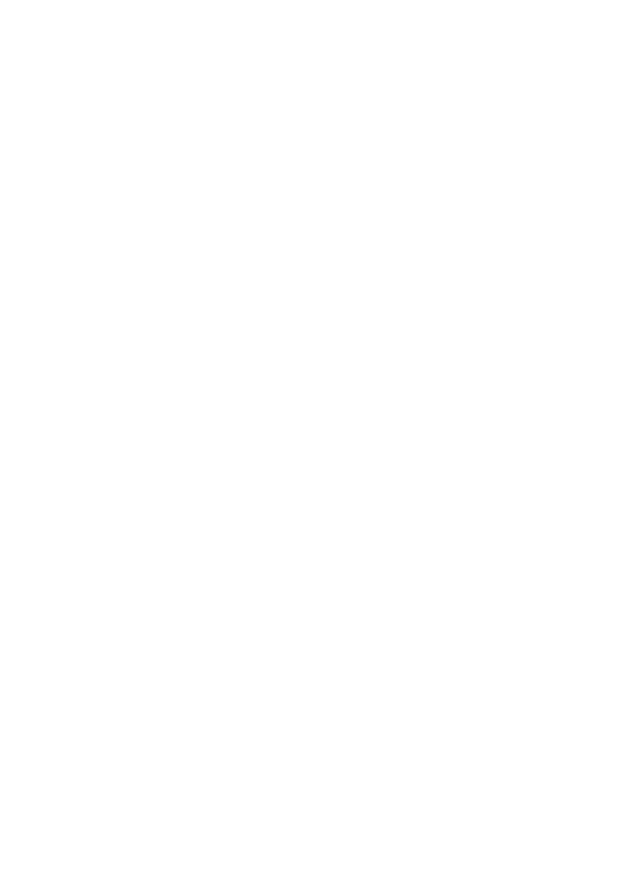
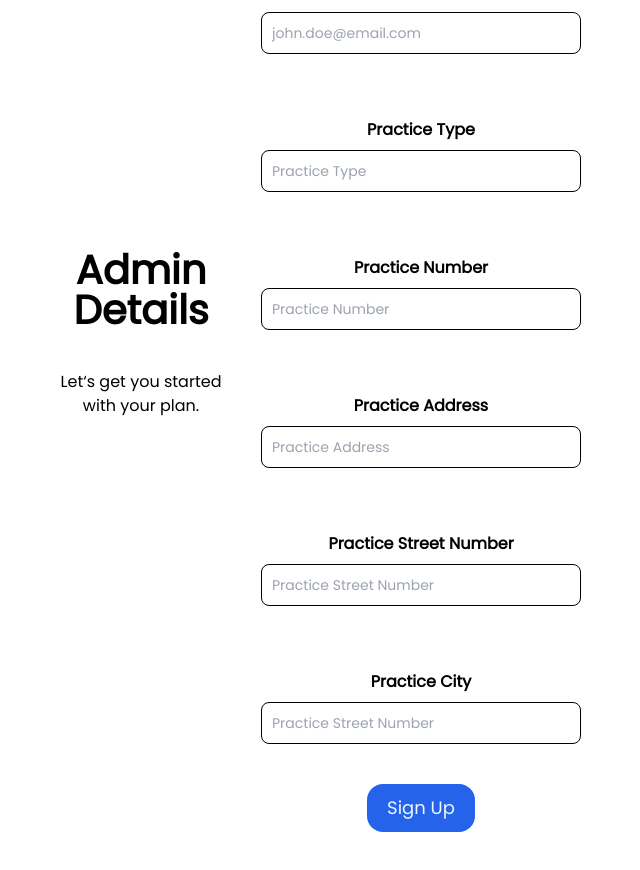
Before and after one commit to Sean-Thomo/ubuntu-health, a Next.js app: page /setup in a window 1280 px wide. Before the commit this address had no page. Shown: the part 428-1298 px from the top of the page, without its empty margins (331-971 px from the left). Before the commit the page ends 800 px from the top, so only its background shows below. Built offline with nearby package versions, Linux system fonts and the light colour scheme.

Commit message:
dummy form

```diff
--- a/app/basic/page.tsx
+++ b/app/basic/page.tsx
@@ -1,6 +1,7 @@
 "use client";
 import React from "react";
 import Navbar from "../components/Navbar";
+import { useRouter } from "next/navigation";
 import {
 	getAuth,
 	signInWithPopup,
@@ -27,6 +28,7 @@ export default function Page() {
 
 	const [loadingGoogle, setLoadingGoogle] = useState(false);
 	const [loading, setLoading] = useState(false);
+	const router = useRouter();
 
 	const handleSignIn = async () => {
 		setLoadingGoogle(true);
@@ -36,7 +38,8 @@ export default function Page() {
 					const credential = GoogleAuthProvider.credentialFromResult(result);
 					const token = credential.accessToken;
 					const user = result.user;
-					console.log(user);
+					toast.success(`Welcome ${user}`);
+					router.push("/setup");
 				})
 				.catch((error) => {
 					toast.error(`Something went wrong ${error.message}`);
@@ -70,10 +73,9 @@ export default function Page() {
 					values.password
 				);
 				const user = userCredential.user;
-				toast.success(`Welcome ${user}`);
+				toast.success(`Welcome to Ubuntu Health`);
 				console.log(`form submit ${user.displayName}`);
-
-				// User signed in successfully, redirect or do something
+				router.push("/setup");
 			} catch (e) {
 				toast.error(`Something went wrong, ${e}.`);
 				console.log(e);
@@ -85,7 +87,7 @@ export default function Page() {
 	});
 
 	return (
-		<div>
+		<div className="flex min-h-screen flex-col items-center px-2 sm:px-24">
 			<Navbar />
 			<div>
 				<form onSubmit={formik.handleSubmit} className="rounded-lg pb-20 px-20">
--- a/app/page.tsx
+++ b/app/page.tsx
@@ -7,7 +7,6 @@ import WaitingList from "./components/WaitingList";
 
 export default function Home() {
 	return (
-		<>
 		<div className="flex min-h-screen flex-col items-center justify-center px-2 sm:px-24">
 			{/* Navbar */}
 			<Navbar />
@@ -27,6 +26,5 @@ export default function Home() {
 			{/* Waing List */}
 			<WaitingList />
 		</div>
-		</>
 	);
 }
--- /dev/null
+++ b/app/setup/page.tsx
@@ -0,0 +1,240 @@
+import Navbar from "../components/Navbar";
+import React from "react";
+import { useFormik } from "formik";
+import { toast, ToastContainer } from "react-toastify";
+import * as Yup from "yup";
+import { useRouter } from "next/navigation";
+
+export default function page() {
+	const formik = useFormik({
+		initialValues: {
+			practiceName: "",
+			practiceType: "",
+			practiceNumber: "",
+			practiceAddress: "",
+			practiceStreetNumber: "",
+			practiceCity: "",
+			practiceProvince: "",
+			practicePhoneNumber: "",
+			practiceEmail: "",
+			adminName: "",
+			adminSurname: "",
+			adminPhoneNumber: "",
+			adminEmail: "",
+			adminIdNumber: "",
+		},
+		validationSchema: Yup.object({
+			practiceEmail: Yup.string().email("Invalid Email.").required("Required"),
+			adminEmail: Yup.string().email("Invalid Email.").required("Required"),
+			practicePhoneNumber: Yup.string()
+				.matches(/^\d{10}$/, "Invalid phone number")
+				.required("Phone number is required"),
+			adminPhoneNumber: Yup.string()
+				.matches(/^\d{10}$/, "Invalid phone number")
+				.required("Phone number is required"),
+			adminIdNumber: Yup.string()
+				.matches(/^\d{13}$/, "Invalid ID number")
+				.required("ID number is required"),
+		}),
+		onSubmit: async (values, { setSubmitting }) => {},
+	});
+
+	return (
+		<div className="pt-20 flex flex-wrap">
+			<div className="w-full">
+				<div className="text-center mx-auto mb-[60px] lg:mb-20 max-w-[720px]">
+					<h2 className="font-bold text-3xl sm:text-4xl md:text-[40px] text-dark mb-4 py-6">
+						Let&lsquo;s get you started.
+					</h2>
+					<div>
+						<form
+							onSubmit={formik.handleSubmit}
+							className="rounded-lg pb-20 px-20"
+						>
+							<div
+								id="setup"
+								className="flex flex-col items-center justify-center md:flex-row md:pt-20"
+							>
+								<div className="px-4 md:w-2/5">
+									<div className="text-center mx-auto lg:mb-10 max-w-[720px]">
+										<h2
+											className="font-bold text-3xl sm:text-4xl md:text-[40px] text-dark
+                                    mb-4 py-6"
+										>
+											Admin Details
+										</h2>
+										<p className="text-base text-body-color">
+											Let&lsquo;s get you started with your plan.
+										</p>
+									</div>
+								</div>
+								<div className="py-4 flex flex-col items-center justify-center md:w-3/5">
+									<h2
+										className="font-bold text-3xl sm:text-4xl md:text-[40px] text-dark
+                                    mb-4 py-6"
+									>
+										Practice Details
+									</h2>
+									{/* Practice Name */}
+									<div className="mt-6 mb-6">
+										<label
+											htmlFor="practice-name"
+											className="font-semibold text-md pb-2"
+										>
+											Practice Name
+										</label>
+										<div className="mt-2 pb-4 w-[18rem] md:w-[20rem] md:flex flex-col items-center justify-center">
+											<input
+												type="email"
+												name="email"
+												id="email"
+												value={formik.values.practiceName}
+												onChange={formik.handleChange}
+												placeholder="john.doe@email.com"
+												className="rounded-lg bg-gray-50 border text-gray-900 focus:ring-blue-500
+                                          focus:border-primary-500 block flex-1 min-w-0 w-full text-sm border-gray-300
+                                            p-2.5 dark:bg-gray-700 dark:border-gray-600 dark:placeholder-gray-400 dark:text-white
+                                            dark:focus:ring-blue-500 dark:focus:border-primary-500"
+											/>
+										</div>
+									</div>
+									{/* Password */}
+									<div className="mt-6 mb-6">
+										<label
+											htmlFor="practiceType"
+											className="font-semibold text-md pb-2"
+										>
+											Practice Type
+										</label>
+										<div className="mt-2 pb-4 w-[18rem] md:w-[20rem] md:flex flex-col items-center justify-center">
+											<input
+												type="text"
+												name="practiceType"
+												id="practiceType"
+												value={formik.values.practiceType}
+												onChange={formik.handleChange}
+												placeholder="Practice Type"
+												className="rounded-lg bg-gray-50 border text-gray-900 focus:ring-blue-500
+                                    focus:border-primary-500 block flex-1 min-w-0 w-full text-sm border-gray-300
+                                    p-2.5 dark:bg-gray-700 dark:border-gray-600 dark:placeholder-gray-400 dark:text-white
+                                    dark:focus:ring-blue-500 dark:focus:border-primary-500"
+											/>
+										</div>
+									</div>
+
+									<div className="mt-6 mb-6">
+										<label
+											htmlFor="practiceNumber"
+											className="font-semibold text-md pb-2"
+										>
+											Practice Number
+										</label>
+										<div className="mt-2 pb-4 w-[18rem] md:w-[20rem] md:flex flex-col items-center justify-center">
+											<input
+												type="text"
+												name="practiceNumber"
+												id="practiceNumber"
+												value={formik.values.practiceNumber}
+												onChange={formik.handleChange}
+												placeholder="Practice Number"
+												className="rounded-lg bg-gray-50 border text-gray-900 focus:ring-blue-500
+                                    focus:border-primary-500 block flex-1 min-w-0 w-full text-sm border-gray-300
+                                    p-2.5 dark:bg-gray-700 dark:border-gray-600 dark:placeholder-gray-400 dark:text-white
+                                    dark:focus:ring-blue-500 dark:focus:border-primary-500"
+											/>
+										</div>
+									</div>
+
+									<div className="mt-6 mb-6">
+										<label
+											htmlFor="practiceAddress"
+											className="font-semibold text-md pb-2"
+										>
+											Practice Address
+										</label>
+										<div className="mt-2 pb-4 w-[18rem] md:w-[20rem] md:flex flex-col items-center justify-center">
+											<input
+												type="text"
+												name="practiceAddress"
+												id="practiceAddress"
+												value={formik.values.practiceAddress}
+												onChange={formik.handleChange}
+												placeholder="Practice Address"
+												className="rounded-lg bg-gray-50 border text-gray-900 focus:ring-blue-500
+                                    focus:border-primary-500 block flex-1 min-w-0 w-full text-sm border-gray-300
+                                    p-2.5 dark:bg-gray-700 dark:border-gray-600 dark:placeholder-gray-400 dark:text-white
+                                    dark:focus:ring-blue-500 dark:focus:border-primary-500"
+											/>
+										</div>
+									</div>
+
+									<div className="mt-6 mb-6">
+										<label
+											htmlFor="practiceStreetNumber"
+											className="font-semibold text-md pb-2"
+										>
+											Practice Street Number
+										</label>
+										<div className="mt-2 pb-4 w-[18rem] md:w-[20rem] md:flex flex-col items-center justify-center">
+											<input
+												type="text"
+												name="practiceStreetNumber"
+												id="practiceStreetNumber"
+												value={formik.values.practiceStreetNumber}
+												onChange={formik.handleChange}
+												placeholder="Practice Street Number"
+												className="rounded-lg bg-gray-50 border text-gray-900 focus:ring-blue-500
+                                    focus:border-primary-500 block flex-1 min-w-0 w-full text-sm border-gray-300
+                                    p-2.5 dark:bg-gray-700 dark:border-gray-600 dark:placeholder-gray-400 dark:text-white
+                                    dark:focus:ring-blue-500 dark:focus:border-primary-500"
+											/>
+										</div>
+									</div>
+
+									<div className="mt-6 mb-6">
+										<label
+											htmlFor="practiceCity"
+											className="font-semibold text-md pb-2"
+										>
+											Practice City
+										</label>
+										<div className="mt-2 pb-4 w-[18rem] md:w-[20rem] md:flex flex-col items-center justify-center">
+											<input
+												type="text"
+												name="practiceCity"
+												id="practiceCity"
+												value={formik.values.practiceCity}
+												onChange={formik.handleChange}
+												placeholder="Practice Street Number"
+												className="rounded-lg bg-gray-50 border text-gray-900 focus:ring-blue-500
+                                    focus:border-primary-500 block flex-1 min-w-0 w-full text-sm border-gray-300
+                                    p-2.5 dark:bg-gray-700 dark:border-gray-600 dark:placeholder-gray-400 dark:text-white
+                                    dark:focus:ring-blue-500 dark:focus:border-primary-500"
+											/>
+										</div>
+									</div>
+									<div className="flex items-center justify-center">
+										<button
+											type="submit"
+											className="text-primary-50 bg-primary-600 hover:bg-primary-700
+                                        focus:outline-none focus:ring-4 focus:ring-blue-300 font-medium rounded-2xl
+                                        text-lg px-5 py-2.5 text-center dark:bg-blue-600 dark:hover:bg-blue-700
+                                        dark:focus:ring-blue-800 flex flex-col items-center justify-center"
+										>
+											Sign Up
+										</button>
+									</div>
+								</div>
+							</div>
+							<ToastContainer
+								theme="light"
+								position="top-right"
+								hideProgressBar={false}
+							/>
+						</form>
+					</div>
+				</div>
+			</div>
+		</div>
+	);
+}
```
Lines whose indentation alone changed are shown as unchanged.
